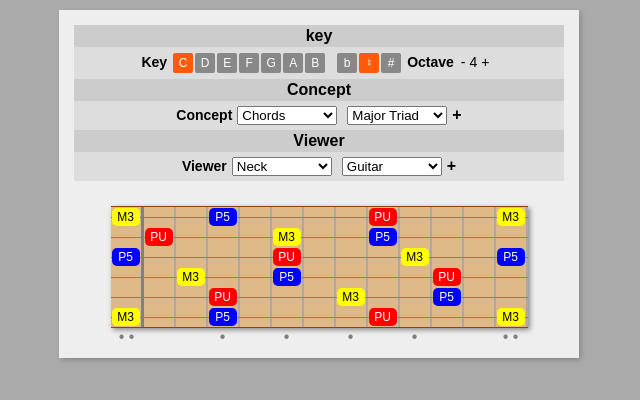
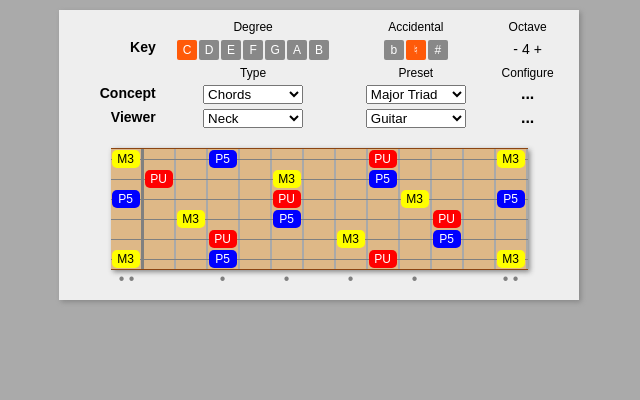
Before and after one commit to dan9418/play-what-beta, a React app: page / in a window 1280 px wide. Shown: the top 400 px of the page, without its empty margins (321-961 px from the left). Built offline with nearby package versions, Linux system fonts and the light colour scheme.

Commit message:
convert input panel to grid layout

```diff
--- a/src/InputPanel/InputGroup/InputGroup.css
+++ /dev/null
@@ -1,21 +0,0 @@
-
-.input-group {
-   display: inline-block;
-}
-
-.input-group-label {
-    display: inline-block;
-    font-size: 14px;
-    font-weight: bold;
-    text-align: right;
-}
-
-.input-group-content {
-    display: inline-block;
-}
-
-.input-group-item {
-    margin: 5px;
-    display: inline-block;
-    font-size: 14px;
-}
--- a/src/InputPanel/InputGroup/InputGroup.tsx
+++ /dev/null
@@ -1,41 +0,0 @@
-import * as React from "react";
-import "./InputGroup.css";
-
-type InputGroupProps = {
-    label: string;
-    children: any;
-}
-
-export class InputGroup extends React.Component<InputGroupProps, null> {
-
-    constructor(props) {
-        super(props);
-    }
-
-    getItems = () => {
-        let items = [];
-        if(this.props.children.length) {
-           for (let i = 0; i < this.props.children.length; i++) {
-                let child = this.props.children[i];
-                items.push(<div key={i} className='input-group-item'>{child}</div>);
-            }
-        }
-        else {
-            return <div className='input-group-item'>{this.props.children}</div>;
-        }
-        return items;
-    }
-
-    render = () => {
-        return (
-            <div className='input-group'>
-                <div className='input-group-label'>
-                    {this.props.label}
-                </div>
-                <div className='input-group-content'>
-                    {this.getItems()}
-                </div>
-            </div>
-        );
-    };
-}
--- a/src/InputPanel/InputPanel/InputPanel.css
+++ b/src/InputPanel/InputPanel/InputPanel.css
@@ -1,4 +1,36 @@
 .input-panel {
-    text-align: left;
-    margin: 5px;
+    display: grid;
+    grid-gap: 5px;
+    grid-template-columns: auto auto auto auto;
 }
+
+.input-row-label {
+    font-size: 14px;
+    font-weight: bold;
+    text-align: right;
+}
+
+.input-column-label {
+    font-size: 12px;
+}
+
+.input-row-label.key {
+
+}
+
+.input-row-label.concept {
+
+}
+
+.input-row-label.viewer {
+
+}
+
+.input-row-toggle {
+    font-weight: bold;
+    cursor: pointer;
+}
+
+.input-row-toggle:hover {
+    color: #555;
+}
--- a/src/InputPanel/InputPanel/InputPanel.tsx
+++ b/src/InputPanel/InputPanel/InputPanel.tsx
@@ -8,9 +8,35 @@ import { CONCEPT_DEFINITIONS, ConceptDefinition } from "../../Common/Theory/Conc
 import { VIEWER_DEFINITIONS, ViewerDefinition } from "../../Viewers/ViewerConfig";
 import { BoxSelector } from "../Selectors/BoxSelector/BoxSelector";
 import { IntervalSelector } from "../Selectors/IntervalSelector/IntervalSelector";
-import { InputGroup } from "../InputGroup/InputGroup";
-import { InputRow } from "../InputRow/InputRow";
 import { ViewerManagerState } from "../../Viewers/ViewerManager";
+
+/*
+<IntervalSelector
+    propertyId='conceptIntervals'
+    value={this.props.conceptIntervals as any}
+    setValue={this.props.setValue}
+    keyDef={{
+        degree: this.props.degree,
+        accidental: this.props.accidental,
+        octave: this.props.octave
+    }}
+/>
+
+<ViewerConfigPanel
+    viewerConfig={this.props.viewerConfig}
+    setValue={(property, value) => {
+        this.setNestedValue(this.props.viewerConfig, 'viewerConfig', property, value);
+    }}
+/>
+
+<ViewerConfigPanel
+                    viewerConfig={this.props.viewerConfig}
+                    setValue={(property, value) => {
+                        this.setNestedValue(this.props.viewerConfig, 'viewerConfig', property, value);
+                    }}
+                />
+
+*/
 
 export interface InputPanelProps extends ViewerManagerState {
     setValue: (property: string, value: any) => void
@@ -35,8 +61,12 @@ export class InputPanel extends React.Component<InputPanelProps, null> {
 
         return (
             <div className='input-panel'>
-                <InputRow title='key'>
-                    <InputGroup label='Key'>
+                <div className='input-row-label'></div>
+                <div className='input-column-label'>Degree</div>
+                <div className='input-column-label'>Accidental</div>
+                <div className='input-column-label'>Octave</div>
+
+                <div className='input-row-label key'>Key</div>
                 <BoxSelector
                     data={ALL_DEGREES}
                     value={this.props.degree}
@@ -51,29 +81,20 @@ export class InputPanel extends React.Component<InputPanelProps, null> {
                         this.props.setValue('accidental', value);
                     }}
                 />
-                    </InputGroup>
-                    <InputGroup label='Octave'>
+
                 <NumericSelector
                     value={this.props.octave}
                     setValue={(value) => {
                         this.props.setValue('octave', value);
                     }}
                 />
-                    </InputGroup>
-                </InputRow>
-                <InputRow title='Concept' details={
-                    <IntervalSelector
-                        propertyId='conceptIntervals'
-                        value={this.props.conceptIntervals as any}
-                        setValue={this.props.setValue}
-                        keyDef={{
-                            degree: this.props.degree,
-                            accidental: this.props.accidental,
-                            octave: this.props.octave
-                        }}
-                    />}
-                >
-                    <InputGroup label='Concept'>
+
+                <div className='input-row-label'></div>
+                <div className='input-column-label'>Type</div>
+                <div className='input-column-label'>Preset</div>
+                <div className='input-column-label'>Configure</div>
+
+                <div className='input-row-label concept'>Concept</div>
                 <DropdownSelector
                     data={CONCEPT_DEFINITIONS}
                     value={this.props.conceptDefinition}
@@ -81,6 +102,7 @@ export class InputPanel extends React.Component<InputPanelProps, null> {
                         this.props.setValue('conceptDefinition', value);
                     }}
                 />
+
                 <DropdownSelector
                     data={this.props.conceptDefinition.presets}
                     value={this.props.conceptDefinition}//
@@ -88,17 +110,9 @@ export class InputPanel extends React.Component<InputPanelProps, null> {
                         this.props.setValue('conceptIntervals', value.config.intervals);
                     }}
                 />
-                    </InputGroup>
-                </InputRow>
-                <InputRow title='Viewer' details={
-                    <ViewerConfigPanel
-                        viewerConfig={this.props.viewerConfig}
-                        setValue={(property, value) => {
-                            this.setNestedValue(this.props.viewerConfig, 'viewerConfig', property, value);
-                        }}
-                    />
-                }>
-                    <InputGroup label='Viewer'>
+                <div className='input-row-toggle'>...</div>
+
+                <div className='input-row-label viewer'>Viewer</div>
                 <DropdownSelector
                     data={VIEWER_DEFINITIONS}
                     value={this.props.viewerDefinition}
@@ -106,6 +120,7 @@ export class InputPanel extends React.Component<InputPanelProps, null> {
                         this.props.setValue('viewerDefinition', value);
                     }}
                 />
+
                 <DropdownSelector
                     data={this.props.viewerDefinition.presets}
                     value={this.props.viewerConfig}//
@@ -113,8 +128,7 @@ export class InputPanel extends React.Component<InputPanelProps, null> {
                         this.props.setValue('viewerConfig', value.config);
                     }}
                 />
-                    </InputGroup>
-                </InputRow>
-            </div>);
+                <div className='input-row-toggle'>...</div>
+            </div >);
     };
 }
--- a/src/InputPanel/InputRow/InputRow.css
+++ /dev/null
@@ -1,25 +0,0 @@
-.input-row {
-    text-align: center;
-    background-color: #DDD;
-}
-
-.input-row-title {
-    font-size: 16px;
-    font-weight: bold;
-    background-color: #CCC;
-    padding: 2px;
-}
-
-.input-row-details {
-    text-align: center;
-}
-
-.input-row-toggle {
-    display: inline-block;
-    font-weight: bold;
-    cursor: pointer;
-}
-
-.input-row-toggle:hover {
-    color: #555;
-}
--- a/src/InputPanel/InputRow/InputRow.tsx
+++ /dev/null
@@ -1,55 +0,0 @@
-import * as React from "react";
-import "./InputRow.css";
-
-type InputRowProps = {
-    title: string;
-    children: any;
-    details?: any;
-}
-
-type InputRowState = {
-    open: boolean;
-}
-
-export class InputRow extends React.Component<InputRowProps, InputRowState> {
-
-    constructor(props) {
-        super(props);
-        this.state = {
-            open: false
-        }
-    }
-
-    toggle = () => {
-        this.setState((oldState) => {
-            return {
-                open: !oldState.open
-            }
-        })
-    }
-
-    getToggleSymbol = () => {
-        return this.state.open ? '-' : '+';
-    }
-
-    render = () => {
-        return (
-            <div className='input-row'>
-                <div className='input-row-title'>
-                    {this.props.title}
-                </div>
-                <div className='input-row-main'>
-                    {this.props.children}
-                    {this.props.details &&
-                        <div className='input-row-toggle' onClick={this.toggle}>{this.getToggleSymbol()}</div>
-                    }
-                </div>
-                {this.state.open &&
-                    <div className='input-row-details'>
-                        {this.props.details}
-                    </div>
-                }
-            </div>
-        );
-    };
-}
--- a/src/Viewers/GuitarView/GuitarView.css
+++ b/src/Viewers/GuitarView/GuitarView.css
@@ -145,7 +145,7 @@
 	visibility: visible;
 }
 
-.input-group:hover .string-button.insert {
+.input-wrapper:hover .string-button.insert {
 	visibility: visible;
 }
 
--- a/src/Viewers/SummaryView/SummaryConfigPanel.tsx
+++ b/src/Viewers/SummaryView/SummaryConfigPanel.tsx
@@ -1,6 +1,4 @@
 import * as React from "react";
-import { InputRow } from "../../InputPanel/InputRow/InputRow";
-import { InputGroup } from "../../InputPanel/InputGroup/InputGroup";
 import { SwitchSelector } from "../../InputPanel/Selectors/SwitchSelector/SwitchSelector";
 import { NoteSummaryConfig } from "./NoteSummaryConfig";
 
@@ -18,13 +16,9 @@ export class SummaryConfigPanel extends React.Component<SummaryConfigPanelProps,
     render = () => {
         return (
             <div className='summary-config-panel'>
-                <InputRow title='Summary Config'>
-                    <InputGroup label='Show Inactive'>
-                        <SwitchSelector
-                            value={this.props.viewerConfig.showInactive}
-                            setValue={(value) => { this.props.setValue('showInactive', value); }} />
-                    </InputGroup>
-                </InputRow>
+                <SwitchSelector
+                    value={this.props.viewerConfig.showInactive}
+                    setValue={(value) => { this.props.setValue('showInactive', value); }} />
             </div>
         );
     }
```
Also changed, not shown: src/Viewers/GuitarView/GuitarConfigPanel.tsx (+0 -14 lines), src/Viewers/PianoView/PianoConfigPanel.tsx (+0 -10 lines), 1 other file (tests, documents, lock files or other folders). Lines whose indentation alone changed are shown as unchanged.
